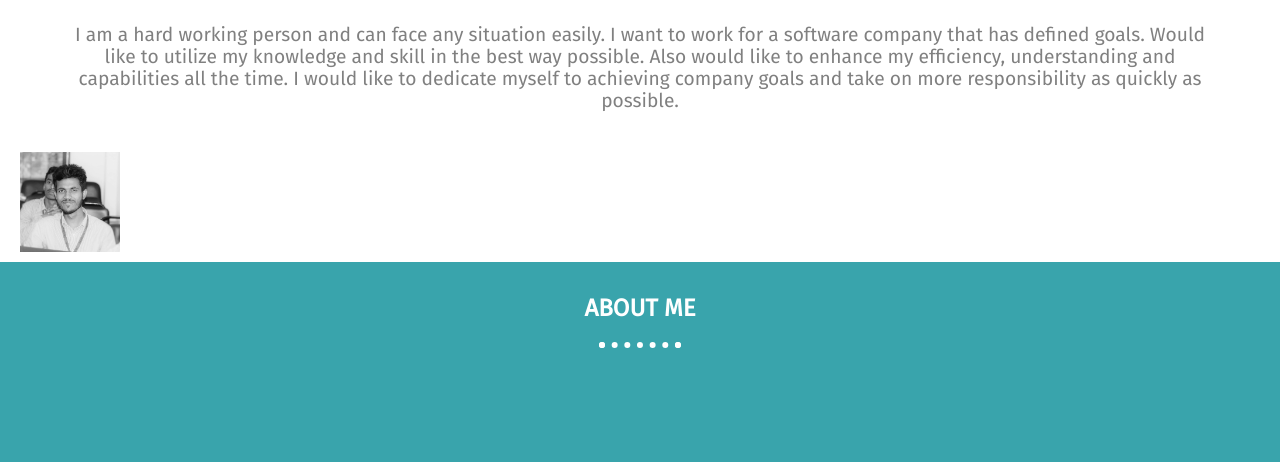
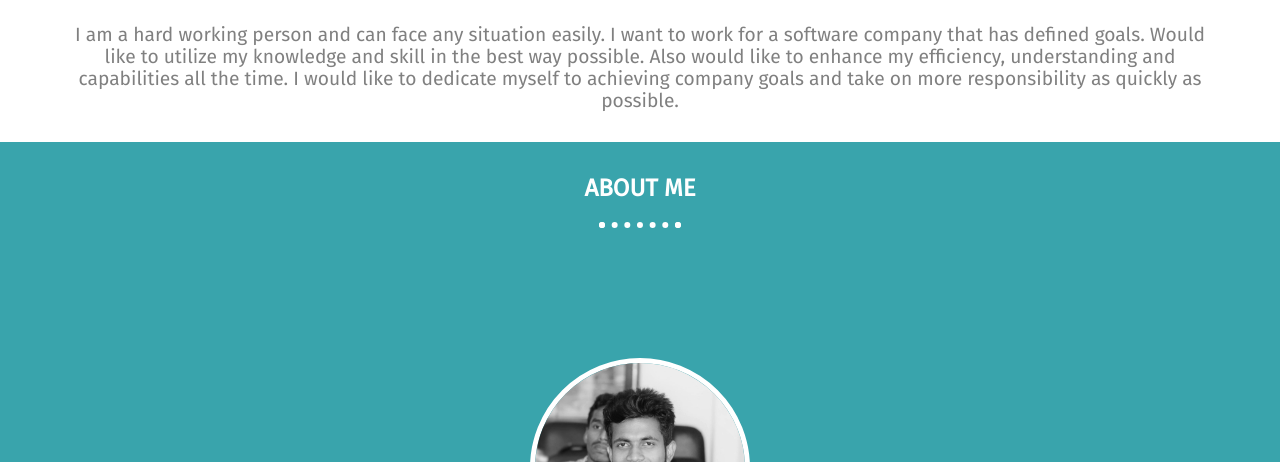
Before and after one commit to Joynal279/Portfolio, a website built with Parcel: page index.html in a window 1280 px wide. Shown: the part 830-1292 px from the top of the page. Built offline with nearby package versions, Linux system fonts and the light colour scheme.

Commit message:
bottom image code commented

```diff
--- a/css/desktop.css
+++ b/css/desktop.css
@@ -42,6 +42,7 @@
 
 .profile{
   padding: 130px 20px;
+  padding-bottom: 30px;
   position: relative;
   text-align: center;
 }
@@ -72,18 +73,18 @@
   width: 90%;
 }
 
-.profile .bottom-profile-image {
-  position: absolute;
-  height: 100px;
-  width: 100px;
-  bottom: 30px;
-  left: 50px;
-  transition: transform 2s;
-}
+/*.profile .bottom-profile-image {*/
+/*  position: absolute;*/
+/*  height: 100px;*/
+/*  width: 100px;*/
+/*  bottom: 30px;*/
+/*  left: 50px;*/
+/*  transition: transform 2s;*/
+/*}*/
 
-.profile .bottom-profile-image:hover {
-  transform: rotate(360deg);
-}
+/*.profile .bottom-profile-image:hover {*/
+/*  transform: rotate(360deg);*/
+/*}*/
 
 .profile {
   content: '';
--- a/css/main.css
+++ b/css/main.css
@@ -94,6 +94,7 @@ p{
 
 .profile{
   padding: 130px 10px;
+  padding-bottom: 10px;
   position: relative;
   text-align: center;
 }
@@ -123,18 +124,18 @@ position: absolute;
   width: 90%;
 }
 
-.profile .bottom-profile-image {
-  position: absolute;
-  height: 100px;
-  width: 100px;
-  bottom: 10px;
-  left: 20px;
-  transition: transform 2s;
-}
+/*.profile .bottom-profile-image {*/
+/*  position: absolute;*/
+/*  height: 100px;*/
+/*  width: 100px;*/
+/*  bottom: 10px;*/
+/*  left: 20px;*/
+/*  transition: transform 2s;*/
+/*}*/
 
-.profile .bottom-profile-image:hover {
-  transform: rotate(360deg);
-}
+/*.profile .bottom-profile-image:hover {*/
+/*  transform: rotate(360deg);*/
+/*}*/
 /*profile design ends here*/
 
 /*about me design starts here*/
--- a/index.html
+++ b/index.html
@@ -62,7 +62,7 @@
       <h1>I am iOS & Web Developer <br>and also <br>Web Designer</h1>
       <p>I am a hard working person and can face any situation easily. I want to work for a software company that has defined goals. Would like to utilize my knowledge and skill in the best way possible. Also would like to enhance my efficiency, understanding and capabilities all the time. I would like to dedicate myself to achieving company goals and take on more responsibility as quickly as possible.</p>
     </div>
-    <img class="bottom-profile-image" src="img/joynal.jpg" alt="userProfile">
+<!--    <img class="bottom-profile-image" src="img/joynal.jpg" alt="userProfile">-->
   </div>
 
 <!--  profile end here-->
```
